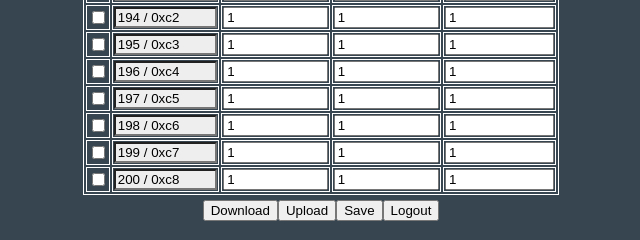
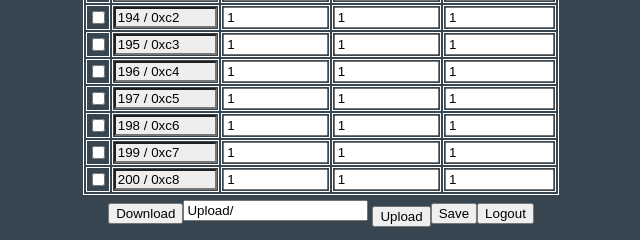
Before and after one commit to haowu74/modbus-gateway-flask, a Flask app: template templates/config.html in a window 1280 px wide. Shown: the part 5359-5599 px from the top of the page, without its empty margins (319-959 px from the left). Run offline with Flask 2, Linux system fonts and the light colour scheme; the template is opened without the code that fills it, so the values that code supplies are empty.

Commit message:
Upload button

```diff
--- a/app.py
+++ b/app.py
@@ -1,4 +1,4 @@
-from flask import Flask, render_template, jsonify, request, json, redirect, url_for, make_response, send_file
+from flask import Flask, render_template, jsonify, request, json, redirect, url_for, make_response, send_file, flash
 import time
 import threading
 from gateway import Gateway
@@ -6,6 +6,7 @@ from os.path import exists
 from hashlib import blake2b
 import random
 import jwt
+import os
 
 app = Flask(__name__)
 config_file = "config.json"
@@ -93,13 +94,24 @@ def login_post():
 
 @app.route('/download', methods=['POST'])
 def download():
-    print('download')
     return send_file(config_file, as_attachment=True)
 
 @app.route('/upload', methods=['POST'])
 def upload():
     print('upload')
-    return jsonify(success=True)
+    if 'file' not in request.files:
+        flash('No file part')
+        return jsonify(success=False)
+    file = request.files['file']
+    # If the user does not select a file, the browser submits an
+    # empty file without a filename.
+    if file.filename == '':
+        flash('No selected file')
+        return jsonify(success=False)
+    if file and file.filename == 'config.json':
+        file.save(os.path.join(app.config['UPLOAD_FOLDER'], file.filename))
+        return jsonify(success=True)
+    return jsonify(success=False)
 
 def modbus_worker():
     gateway.loop()
--- a/static/cs/style.css
+++ b/static/cs/style.css
@@ -26,6 +26,20 @@ tr {
     flex-direction: row;
     justify-content: center;
     justify-items: center; */
+}
+
+.upload-btn-wrapper {
+    position: relative;
+    overflow: hidden;
+    display: inline-block;
+}
+
+.upload-btn-wrapper input[type=file] {
+    font-size: 100px;
+    position: absolute;
+    left: 0;
+    top: 0;
+    opacity: 0;
 }
 
 td, th {
--- a/static/js/app.js
+++ b/static/js/app.js
@@ -60,10 +60,6 @@ function logout() {
 }
 
 function download() {
-    // const xhttp = new XMLHttpRequest();
-    // xhttp.open("POST", "/download", true);
-    // xhttp.setRequestHeader("Content-type", "text/csv; charset=UTF-8");
-    // xhttp.send(JSON.stringify({download: true}));
     fetch("/download", {method:"POST"})
 	.then((res)=> {
 	    return res.blob();
--- a/templates/config.html
+++ b/templates/config.html
@@ -67,6 +67,10 @@
                 <input type="button" value="Download" onclick="download()"/>
             </div>
             <div>
+                <div class="upload-btn-wrapper">
+                    <input class="button" onClick ="upload()" value="Upload/">
+                    <input type="file" name="myfile"/>
+                 </div>
                 <input type="button" value="Upload" onclick="upload()"/>
             </div>
             <div>
```
